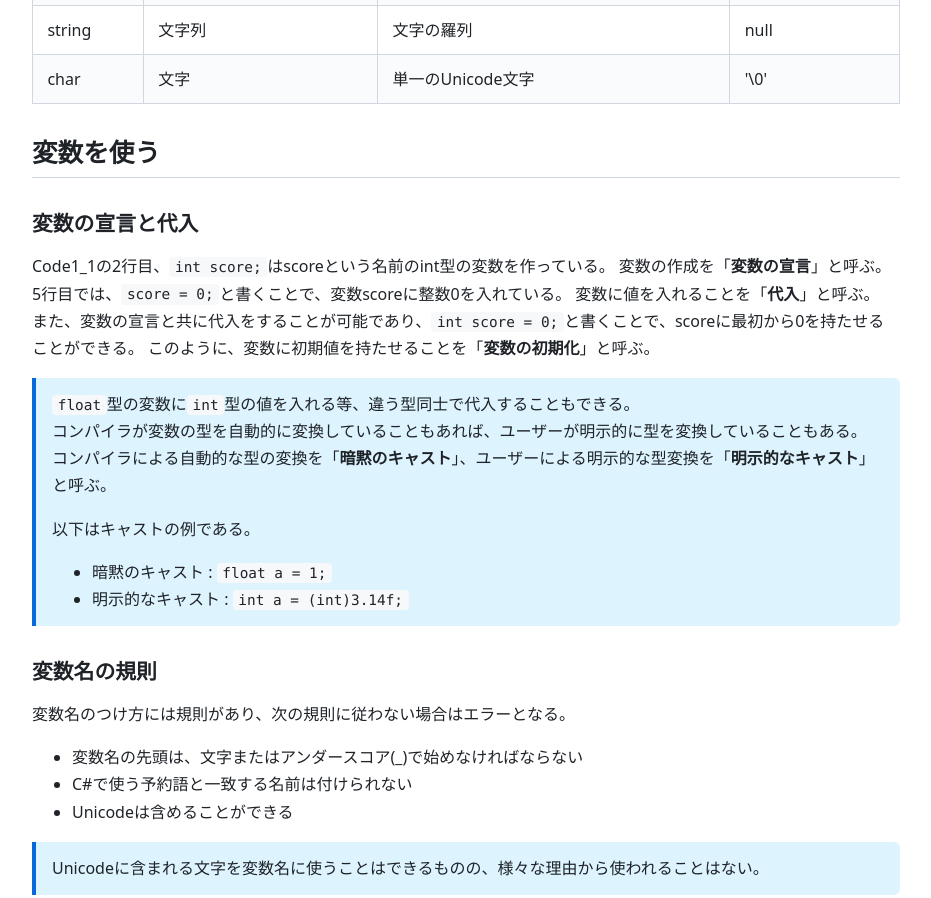
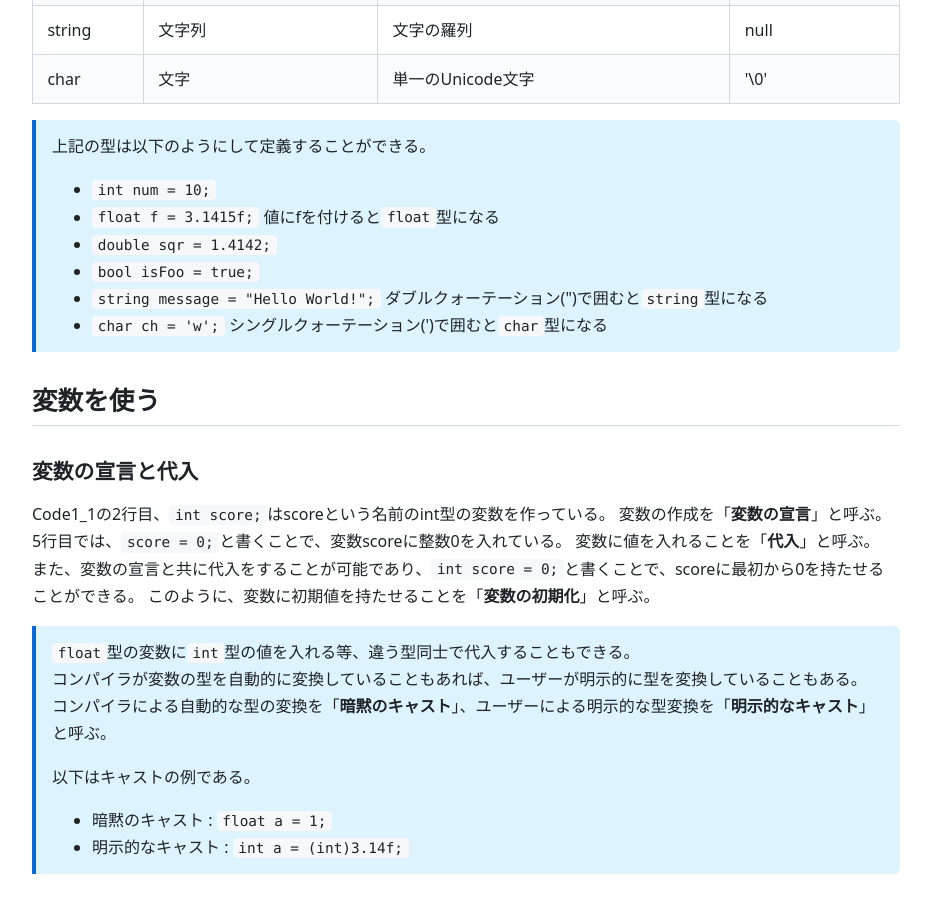
Before and after one commit to schwesterium/schwesterium.github.io, a plain HTML site: page ProgrammingGuide/Pages/PartOne/p1_2.html in a window 1280 px wide. Shown: the part 1040-1938 px from the top of the page, without its empty margins (174-1105 px from the left). Drawn offline with Linux system fonts and the light colour scheme.

Commit message:
update かた

```diff
--- a/ProgrammingGuide/Pages/PartOne/p1_2.html
+++ b/ProgrammingGuide/Pages/PartOne/p1_2.html
@@ -113,6 +113,17 @@ Console.WriteLine(score); //得点を表示する
                 </tr>
             </tbody>
         </table>
+        <div class="alerts-note">
+            <p>上記の型は以下のようにして定義することができる。</p>
+            <ul>
+                <li><code>int num = 10;</code></li>
+                <li><code>float f = 3.1415f;</code> 値にfを付けると<code>float</code>型になる</li>
+                <li><code>double sqr = 1.4142;</code></li>
+                <li><code>bool isFoo = true;</code></li>
+                <li><code>string message = "Hello World!";</code> ダブルクォーテーション(")で囲むと<code>string</code>型になる</li>
+                <li><code>char ch = 'w';</code> シングルクォーテーション(')で囲むと<code>char</code>型になる</li>
+            </ul>
+        </div>
 
         <h1>変数を使う</h1>
         <h2>変数の宣言と代入</h2>
@@ -441,6 +452,7 @@ Console.WriteLine(c);
     <div class="practice-problem">
         <hr>
         <h1>練習問題</h1>
-        <p>1から5までの和を表示するプログラムを作成せよ。</p>
+        <p>1. 1から5までの和を表示するプログラムを作成せよ。</p>
+        <p>2.
     </div>
 </body>
```
